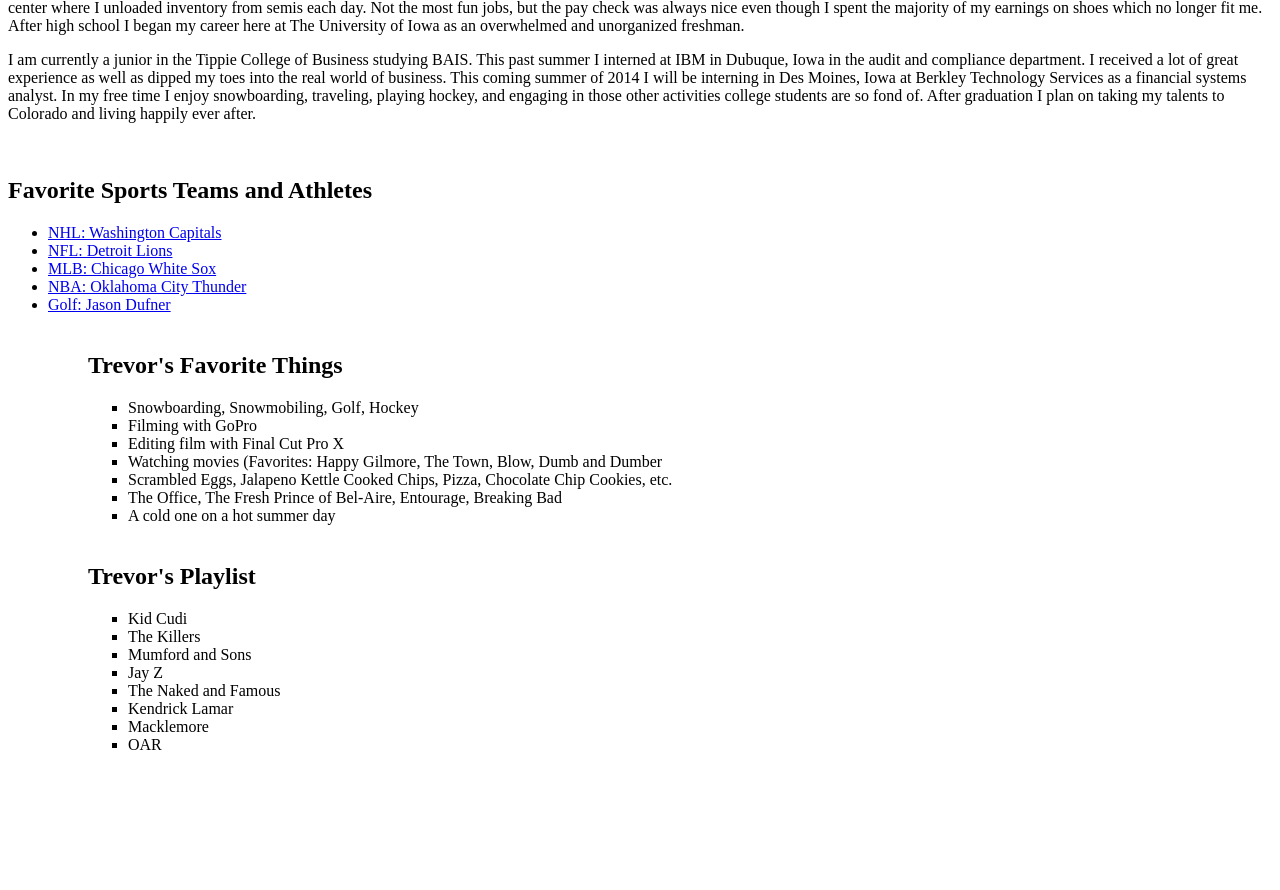
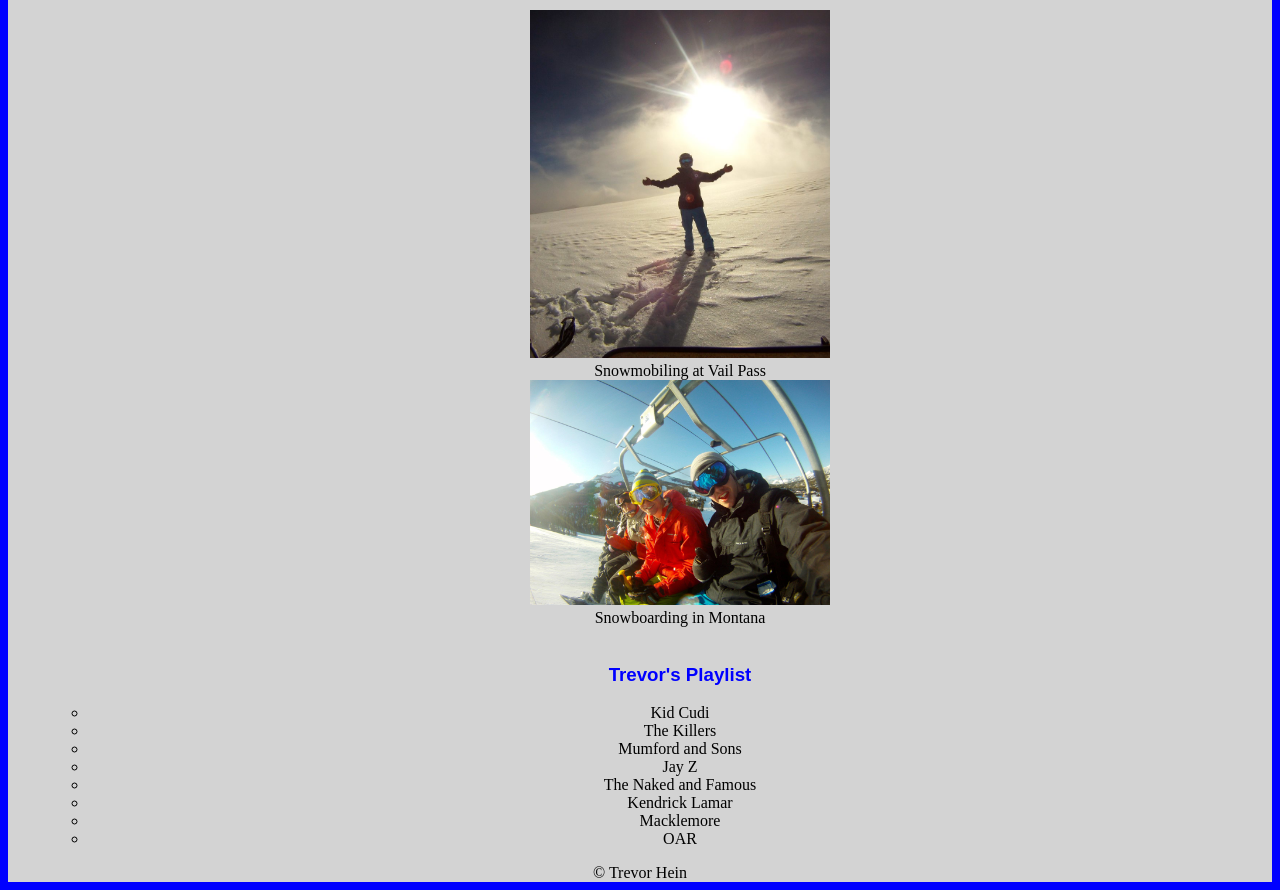
Before and after one commit to TrevorHein1/HW2, a plain HTML site: page index.html in a window 1280 px wide. Shown: the part 950-1840 px from the top of the page. Before the commit the page ends 1720 px from the top, so only its background shows below. Drawn offline with Linux system fonts and the light colour scheme.

Commit message:
Modified

```diff
--- a/index.html
+++ b/index.html
@@ -5,29 +5,22 @@
 
 <head>
 	<title> Trevor Hein </title>
+	<link rel="stylesheet" type="text/css" href="./style1.css" />
 </head>
 
 <body>
-
-	<div id="right_sidebar">
-
-		<div class="polaroid"> <img src="./Vail1.jpg" alt="Vail Pass" title="Vail Pass" width="300px" /> <br /><span> Snowmobiling at Vail Pass </span></div>
-
-		<div class="polaroid"> <img src="./Montana2.jpg" alt="Montana" title="Montana" width="300px" /> <br /><span> Snowboarding in Montana </span></div>
-
-	</div>
 
 <div id="wrap">
 <div id="header">
 	<h1 class="title"> Trevor Hein <h1>
 </div>
 <div id="nav">
-	<ul>
+
 		<li> <a href="http://www.linkedin.com/pub/trevor-hein/53/77/a03"> LinkedIn </a></li>
 		<li> <a href="https://github.com/TrevorHein1"> Github </a></li>
 		<li> <a href="https://www.facebook.com/trevor.hein.77"> FaceBook </a></li>
 		<li> <a href="./resume.html"> Resume </a> </li>
-	</ul>
+
 </div>
 
 <div id="main">
@@ -56,16 +49,16 @@
 
 	<h2 class="title"> Favorite Sports Teams and Athletes</h2>
 	<ul>
-		<li> <a href="http://capitals.nhl.com/"> NHL: Washington Capitals</a></li>
-		<li> <a href="http://www.detroitlions.com/"> NFL: Detroit Lions</a></li>
-		<li> <a href="http://chicago.whitesox.mlb.com/index.jsp?c_id=cws&sv=1"> MLB: Chicago White Sox</a></li>
-		<li> <a href="http://www.nba.com/tvc/index.html?gamecode=20140129/OKCMIA&brand=OKC"> NBA: Oklahoma City Thunder</a></li>
-		<li> <a href="http://www.jasondufnergolf.com/"> Golf: Jason Dufner</a></li>
+		<li> <a href="http://capitals.nhl.com/"> Washington Capitals</a></li>
+		<li> <a href="http://www.detroitlions.com/"> Detroit Lions</a></li>
+		<li> <a href="http://chicago.whitesox.mlb.com/index.jsp?c_id=cws&sv=1"> Chicago White Sox</a></li>
+		<li> <a href="http://www.nba.com/tvc/index.html?gamecode=20140129/OKCMIA&brand=OKC"> Oklahoma City Thunder</a></li>
+		<li> <a href="http://www.jasondufnergolf.com/"> Jason Dufner</a></li>
 	<ul>
 <br />
 
-	<h2 class="title"> Trevor's Favorite Things </h2>
-	<ul>
+	<h3 class="favorites"> Trevor's Favorite Things </h3>
+
 		<li> Snowboarding, Snowmobiling, Golf, Hockey </li>
 		<li> Filming with GoPro </li>
 		<li> Editing film with Final Cut Pro X </li>
@@ -73,12 +66,21 @@
 		<li> Scrambled Eggs, Jalapeno Kettle Cooked Chips, Pizza, Chocolate Chip Cookies, etc. </li>
 		<li> The Office, The Fresh Prince of Bel-Aire, Entourage, Breaking Bad </li>
 		<li> A cold one on a hot summer day </li>
-	</ul>
+
+
+<br />
+		<div id="right_sidebar">
+
+		<div class="polaroid"> <img src="./Vail1.jpg" alt="Vail Pass" title="Vail Pass" width="300px" /> <br /><span> Snowmobiling at Vail Pass </span></div>
+
+		<div class="polaroid"> <img src="./Montana2.jpg" alt="Montana" title="Montana" width="300px" /> <br /><span> Snowboarding in Montana </span></div>
+
+	</div>
 
 <br />
 
-	<h2 class="title"> Trevor's Playlist </h2>
-	<ul>
+	<h3 class="title"> Trevor's Playlist </h3>
+
 		<li> Kid Cudi </li>
 		<li> The Killers </li>
 		<li> Mumford and Sons </li>
@@ -87,8 +89,11 @@
 		<li> Kendrick Lamar</li>
 		<li> Macklemore </li>
 		<li> OAR </li>
-	</ul>
+
 </div>
+
+<div class="footer"> &copy; Trevor Hein </div>
 
 
 </body>
+</html>
--- /dev/null
+++ b/style1.css
@@ -0,0 +1,20 @@
+body
+{
+	background-color: blue;
+	font-size: 18 pt;
+	font-family: Veranda;
+	text-align: center;
+}
+
+div { background-color:lightgrey; }
+h1 { font-family:Algerian; text-align:center; margin:1; font-size: 32pt; padding-top: 16pt; text-align: center;}
+h2 { color:blue; font-family:Arial; font-weight:bold; padding-left: 16pt; text-align: center;}
+h3 { color: blue; font-family: arial; font-weight: bold; text-align: center left; }
+p { color: black; font-size: 12pt; text-align: left; padding-left: 20pt; }
+
+a {text-decoration: none; text-align: left; }
+a:link, a:visited {color: black;}
+a:hover, a:active {text-decoration: underline; color: red;}
+#nav { text-align: center; }
+#favorites{ text-align: center; }
+#footer { font-size: 12pt; font-style: italicl; text-align: center; padding-bottom: 24pt;
```
Also changed, not shown: 2 other files.
